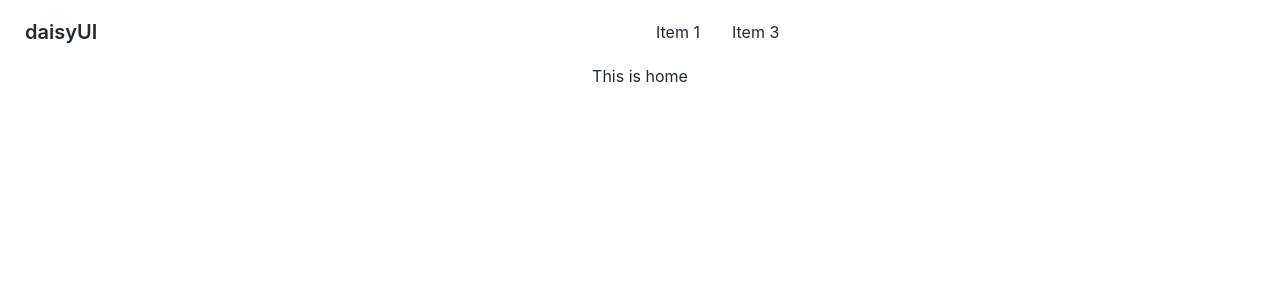
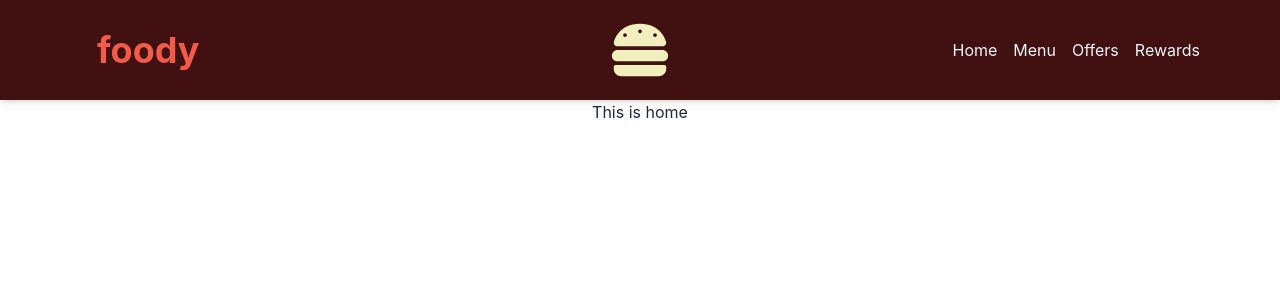
Before and after one commit to tauhid-hasan-dev/routed-countries, a React (Create React App) app: page / in a window 1280 px wide. Shown: the top 300 px of the page. Built offline with nearby package versions, Linux system fonts and the light colour scheme.

Commit message:
path added to the links

```diff
--- a/package.json
+++ b/package.json
@@ -3,6 +3,9 @@
   "version": "0.1.0",
   "private": true,
   "dependencies": {
+    "@fortawesome/fontawesome-svg-core": "^6.2.0",
+    "@fortawesome/free-solid-svg-icons": "^6.2.0",
+    "@fortawesome/react-fontawesome": "^0.2.0",
     "@testing-library/jest-dom": "^5.16.5",
     "@testing-library/react": "^13.4.0",
     "@testing-library/user-event": "^13.5.0",
--- a/src/components/Header/Header.js
+++ b/src/components/Header/Header.js
@@ -1,28 +1,38 @@
 import React from 'react';
+import { NavLink } from 'react-router-dom';
+import { FontAwesomeIcon } from '@fortawesome/react-fontawesome';
+import { faBurger } from '@fortawesome/free-solid-svg-icons';
 
 const Header = () => {
     return (
-        <div>
-            <div className="navbar bg-base-100">
+            <div className="navbar bg-main-color  shadow-md px-20 py-5">
                 <div className="navbar-start">
                     <div className="dropdown">
                     <label tabIndex={0} className="btn btn-ghost lg:hidden">
                         <svg xmlns="http://www.w3.org/2000/svg" className="h-5 w-5" fill="none" viewBox="0 0 24 24" stroke="currentColor"><path strokeLinecap="round" strokeLinejoin="round" strokeWidth="2" d="M4 6h16M4 12h8m-8 6h16" /></svg>
                     </label>
                     <ul tabIndex={0} className="menu menu-compact dropdown-content mt-3 p-2 shadow bg-base-100 rounded-box w-52">
-                    <li><a href=" ">Item 1</a></li>
-                    <li><a href=" ">Item 3</a></li>
+                        <NavLink>Item One</NavLink>
+                        <NavLink>Item One</NavLink>
+                        <NavLink>Item One</NavLink>
+                        <NavLink>Item One</NavLink>
+
                     </ul>
                     </div>
-                <a href=" " className="btn btn-ghost normal-case text-xl">daisyUI</a>
+                    <a href=" " className="btn btn-ghost normal-case text-4xl text-logo-color font-bold ">foody</a>
                 </div>
-            <div className="navbar-center hidden lg:flex">
-                <ul className="menu menu-horizontal p-0">
-                    <li><a href=" ">Item 1</a></li>
-                    <li><a href=" ">Item 3</a></li>
+                <div className="navbar-center hidden lg:flex text-6xl text-logo-text-color  ">
+                    <FontAwesomeIcon icon={faBurger} />
+                </div>
+                <div className="navbar-end hidden lg:flex">
+                    <ul className="menu menu-horizontal p-0 text-slate-100 gap-4">
+                    <NavLink
+                    to="/home"
+                    >Home</NavLink>
+                            <NavLink to='/menu' >Menu</NavLink>
+                            <NavLink to='/offers'>Offers</NavLink>
+                            <NavLink to= '/rewards' >Rewards</NavLink>
                     </ul>
-            </div>
-
                 </div>
             </div>
     );
--- a/tailwind.config.js
+++ b/tailwind.config.js
@@ -4,7 +4,13 @@ module.exports = {
     "./src/**/*.{js,jsx,ts,tsx}",
   ],
   theme: {
-    extend: {},
+    extend: {
+      colors: {
+        'main-color': '#411111',
+        'logo-color': '#f25b47',
+        'logo-text-color': '#f2efbe',
+      },
+    },
   },
   plugins: [require("daisyui")],
 }
```
Also changed, not shown: 1 other file (tests, documents, lock files or other folders). Lines whose indentation alone changed are shown as unchanged.
